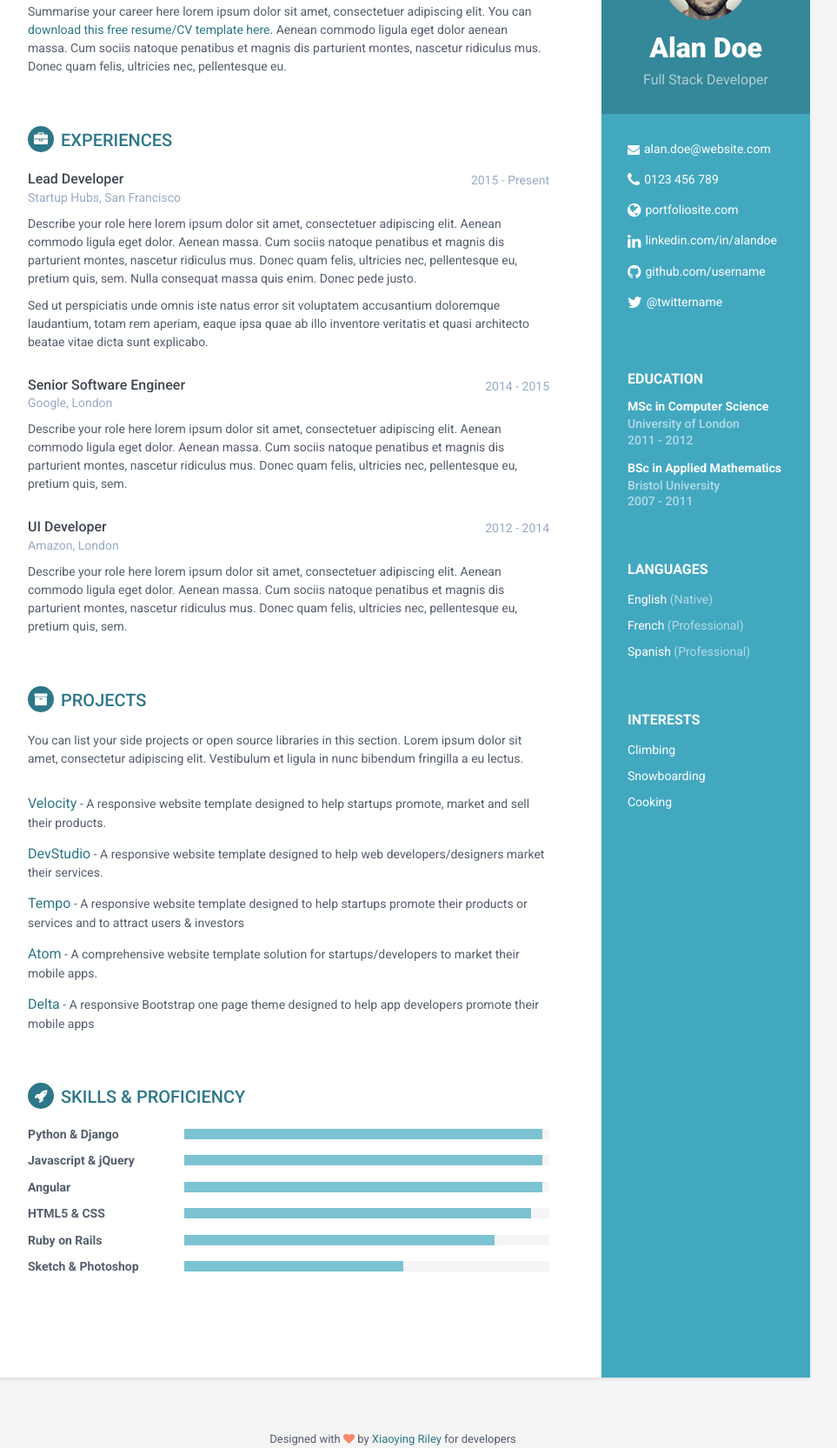
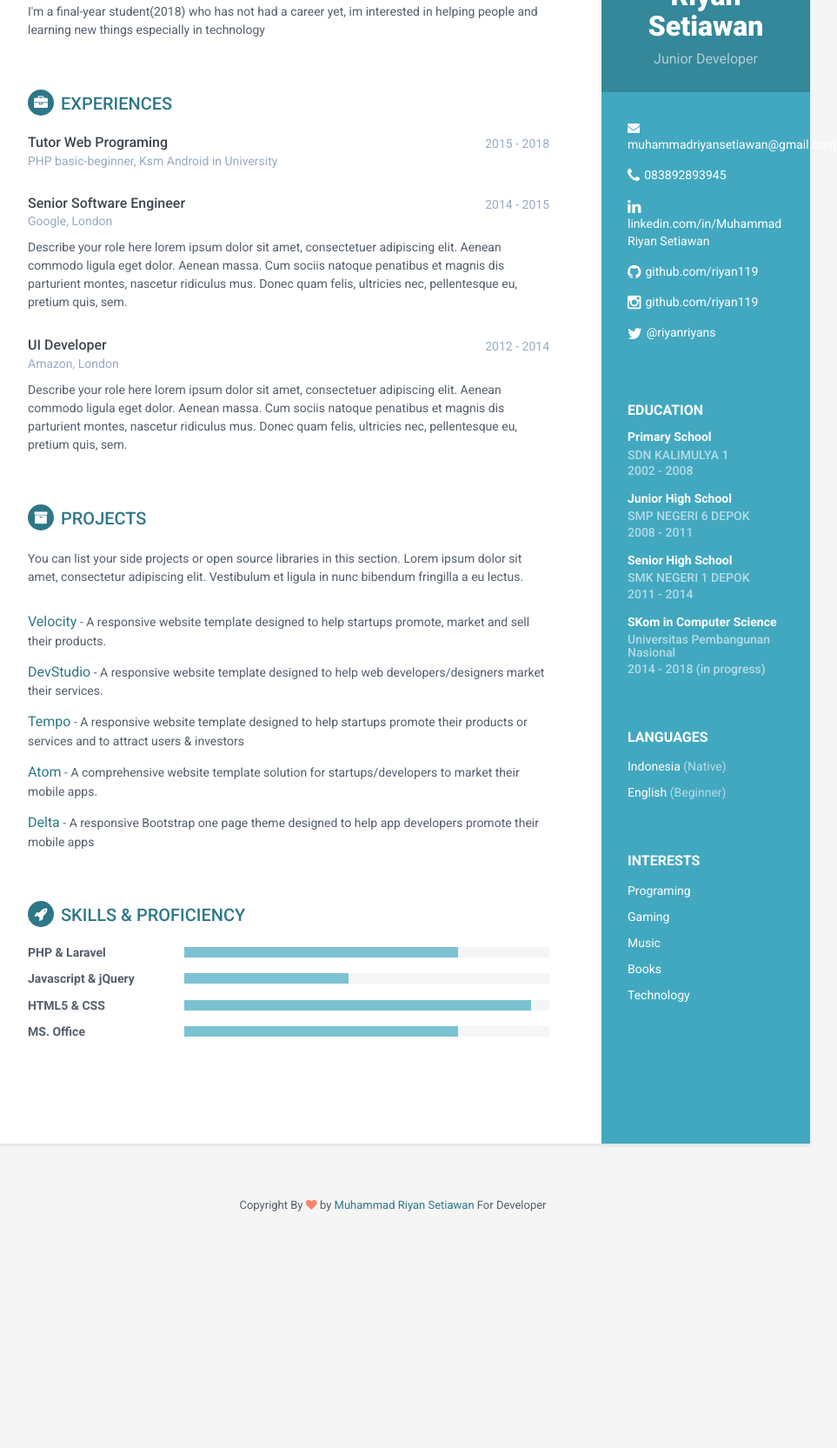
Before and after one commit to riyan119/riyan119.github.io, a plain HTML site: page index.html in a window 1280 px wide. Shown: the part 137-1802 px from the top of the page at 87% size, without its empty margins (188-1151 px from the left). After the commit the page ends 1593 px from the top, so only its background shows below. Drawn offline with Linux system fonts and the light colour scheme.

Commit message:
Riyans Profile

```diff
--- a/index.html
+++ b/index.html
@@ -3,7 +3,7 @@
 <!--[if IE 9]> <html lang="en" class="ie9"> <![endif]-->
 <!--[if !IE]><!--> <html lang="en"> <!--<![endif]-->
 <head>
-    <title>Responsive Resume/CV Template for Developers</title>
+    <title>CV Riyanriyans</title>
     <!-- Meta -->
     <meta charset="utf-8">
     <meta http-equiv="X-UA-Compatible" content="IE=edge">
@@ -31,49 +31,60 @@
         <div class="sidebar-wrapper">
             <div class="profile-container">
                 <img class="profile" src="assets/images/profile.png" alt="" />
-                <h1 class="name">Alan Doe</h1>
-                <h3 class="tagline">Full Stack Developer</h3>
+                <h1 class="name">Muhammad Riyan Setiawan</h1>
+                <h3 class="tagline">Junior Developer</h3>
             </div><!--//profile-container-->
 
             <div class="contact-container container-block">
                 <ul class="list-unstyled contact-list">
-                    <li class="email"><i class="fa fa-envelope"></i><a href="mailto: yourname@email.com">alan.doe@website.com</a></li>
-                    <li class="phone"><i class="fa fa-phone"></i><a href="tel:0123 456 789">0123 456 789</a></li>
-                    <li class="website"><i class="fa fa-globe"></i><a href="http://themes.3rdwavemedia.com/website-templates/free-responsive-website-template-for-developers/" target="_blank">portfoliosite.com</a></li>
-                    <li class="linkedin"><i class="fa fa-linkedin"></i><a href="#" target="_blank">linkedin.com/in/alandoe</a></li>
-                    <li class="github"><i class="fa fa-github"></i><a href="#" target="_blank">github.com/username</a></li>
-                    <li class="twitter"><i class="fa fa-twitter"></i><a href="https://twitter.com/3rdwave_themes" target="_blank">@twittername</a></li>
+                    <li class="email"><i class="fa fa-envelope"></i><a href="mailto: muhammadriyansetiawan@gmail.com">muhammadriyansetiawan@gmail.com</a></li>
+                    <li class="phone"><i class="fa fa-phone"></i><a href="#">083892893945</a></li>
+                    <li class="linkedin"><i class="fa fa-linkedin"></i><a href="https://www.linkedin.com/in/muhammad-riyan-setiawan-a77172137/" target="_blank">linkedin.com/in/Muhammad Riyan Setiawan</a></li>
+                    <li class="github"><i class="fa fa-github"></i><a href="https://github.com/riyan119" target="_blank">github.com/riyan119</a></li>
+                    <li class="github"><i class="fa fa-instagram"></i><a href="#" target="_blank">github.com/riyan119</a></li>
+                    <li class="twitter"><i class="fa fa-twitter"></i><a href="https://twitter.com/riyanriyans" target="_blank">@riyanriyans</a></li>
                 </ul>
             </div><!--//contact-container-->
             <div class="education-container container-block">
                 <h2 class="container-block-title">Education</h2>
                 <div class="item">
-                    <h4 class="degree">MSc in Computer Science</h4>
-                    <h5 class="meta">University of London</h5>
-                    <div class="time">2011 - 2012</div>
+                    <h4 class="degree">Primary School</h4>
+                    <h5 class="meta">SDN KALIMULYA 1</h5>
+                    <div class="time">2002 - 2008</div>
                 </div><!--//item-->
                 <div class="item">
-                    <h4 class="degree">BSc in Applied Mathematics</h4>
-                    <h5 class="meta">Bristol University</h5>
-                    <div class="time">2007 - 2011</div>
+                    <h4 class="degree">Junior High School</h4>
+                    <h5 class="meta">SMP NEGERI 6 DEPOK</h5>
+                    <div class="time">2008 - 2011</div>
+                </div><!--//item-->
+                <div class="item">
+                    <h4 class="degree">Senior High School</h4>
+                    <h5 class="meta">SMK NEGERI 1 DEPOK</h5>
+                    <div class="time">2011 - 2014</div>
+                </div><!--//item-->
+                <div class="item">
+                    <h4 class="degree">SKom in Computer Science</h4>
+                    <h5 class="meta">Universitas Pembangunan Nasional</h5>
+                    <div class="time">2014 - 2018 (in progress)</div>
                 </div><!--//item-->
             </div><!--//education-container-->
 
             <div class="languages-container container-block">
                 <h2 class="container-block-title">Languages</h2>
                 <ul class="list-unstyled interests-list">
-                    <li>English <span class="lang-desc">(Native)</span></li>
-                    <li>French <span class="lang-desc">(Professional)</span></li>
-                    <li>Spanish <span class="lang-desc">(Professional)</span></li>
+                    <li>Indonesia <span class="lang-desc">(Native)</span></li>
+                    <li>English <span class="lang-desc">(Beginner)</span></li>
                 </ul>
             </div><!--//interests-->
 
             <div class="interests-container container-block">
                 <h2 class="container-block-title">Interests</h2>
                 <ul class="list-unstyled interests-list">
-                    <li>Climbing</li>
-                    <li>Snowboarding</li>
-                    <li>Cooking</li>
+                    <li>Programing</li>
+                    <li>Gaming</li>
+                    <li>Music</li>
+                    <li>Books</li>
+                    <li>Technology</li>
                 </ul>
             </div><!--//interests-->
 
@@ -84,7 +95,7 @@
             <section class="section summary-section">
                 <h2 class="section-title"><i class="fa fa-user"></i>Career Profile</h2>
                 <div class="summary">
-                    <p>Summarise your career here lorem ipsum dolor sit amet, consectetuer adipiscing elit. You can <a href="http://themes.3rdwavemedia.com/website-templates/orbit-free-resume-cv-template-for-developers/" target="_blank">download this free resume/CV template here</a>. Aenean commodo ligula eget dolor aenean massa. Cum sociis natoque penatibus et magnis dis parturient montes, nascetur ridiculus mus. Donec quam felis, ultricies nec, pellentesque eu.</p>
+                    <p>I'm a final-year student(2018) who has not had a career yet, im interested in helping people and learning new things especially in technology </p>
                 </div><!--//summary-->
             </section><!--//section-->
 
@@ -94,14 +105,13 @@
                 <div class="item">
                     <div class="meta">
                         <div class="upper-row">
-                            <h3 class="job-title">Lead Developer</h3>
-                            <div class="time">2015 - Present</div>
+                            <h3 class="job-title">Tutor Web Programing</h3>
+                            <div class="time">2015 - 2018</div>
                         </div><!--//upper-row-->
-                        <div class="company">Startup Hubs, San Francisco</div>
+                        <div class="company">PHP basic-beginner, Ksm Android in University</div>
                     </div><!--//meta-->
                     <div class="details">
-                        <p>Describe your role here lorem ipsum dolor sit amet, consectetuer adipiscing elit. Aenean commodo ligula eget dolor. Aenean massa. Cum sociis natoque penatibus et magnis dis parturient montes, nascetur ridiculus mus. Donec quam felis, ultricies nec, pellentesque eu, pretium quis, sem. Nulla consequat massa quis enim. Donec pede justo.</p>
-                        <p>Sed ut perspiciatis unde omnis iste natus error sit voluptatem accusantium doloremque laudantium, totam rem aperiam, eaque ipsa quae ab illo inventore veritatis et quasi architecto beatae vitae dicta sunt explicabo. </p>
+                        <p></p>
                     </div><!--//details-->
                 </div><!--//item-->
 
@@ -162,9 +172,9 @@
                 <h2 class="section-title"><i class="fa fa-rocket"></i>Skills &amp; Proficiency</h2>
                 <div class="skillset">
                     <div class="item">
-                        <h3 class="level-title">Python &amp; Django</h3>
+                        <h3 class="level-title">PHP &amp; Laravel</h3>
                         <div class="level-bar">
-                            <div class="level-bar-inner" data-level="98%">
+                            <div class="level-bar-inner" data-level="75%">
                             </div>
                         </div><!--//level-bar-->
                     </div><!--//item-->
@@ -172,15 +182,7 @@
                     <div class="item">
                         <h3 class="level-title">Javascript &amp; jQuery</h3>
                         <div class="level-bar">
-                            <div class="level-bar-inner" data-level="98%">
-                            </div>
-                        </div><!--//level-bar-->
-                    </div><!--//item-->
-
-                    <div class="item">
-                        <h3 class="level-title">Angular</h3>
-                        <div class="level-bar">
-                            <div class="level-bar-inner" data-level="98%">
+                            <div class="level-bar-inner" data-level="45%">
                             </div>
                         </div><!--//level-bar-->
                     </div><!--//item-->
@@ -194,17 +196,9 @@
                     </div><!--//item-->
 
                     <div class="item">
-                        <h3 class="level-title">Ruby on Rails</h3>
+                        <h3 class="level-title">MS. Office</h3>
                         <div class="level-bar">
-                            <div class="level-bar-inner" data-level="85%">
-                            </div>
-                        </div><!--//level-bar-->
-                    </div><!--//item-->
-
-                    <div class="item">
-                        <h3 class="level-title">Sketch &amp; Photoshop</h3>
-                        <div class="level-bar">
-                            <div class="level-bar-inner" data-level="60%">
+                            <div class="level-bar-inner" data-level="75%">
                             </div>
                         </div><!--//level-bar-->
                     </div><!--//item-->
@@ -218,7 +212,7 @@
     <footer class="footer">
         <div class="text-center">
                 <!--/* This template is released under the Creative Commons Attribution 3.0 License. Please keep the attribution link below when using for your own project. Thank you for your support. :) If you'd like to use the template without the attribution, you can check out other license options via our website: themes.3rdwavemedia.com */-->
-                <small class="copyright">Designed with <i class="fa fa-heart"></i> by <a href="http://themes.3rdwavemedia.com" target="_blank">Xiaoying Riley</a> for developers</small>
+                <small class="copyright">Copyright By <i class="fa fa-heart"></i> by <a href="http://riyan119.github.com" target="_blank">Muhammad Riyan Setiawan</a> For Developer </small>
         </div><!--//container-->
     </footer><!--//footer-->
 
```
Also changed, not shown: assets/images/profile.jpg (added), assets/images/profile1.png (renamed from assets/images/profile.png).
